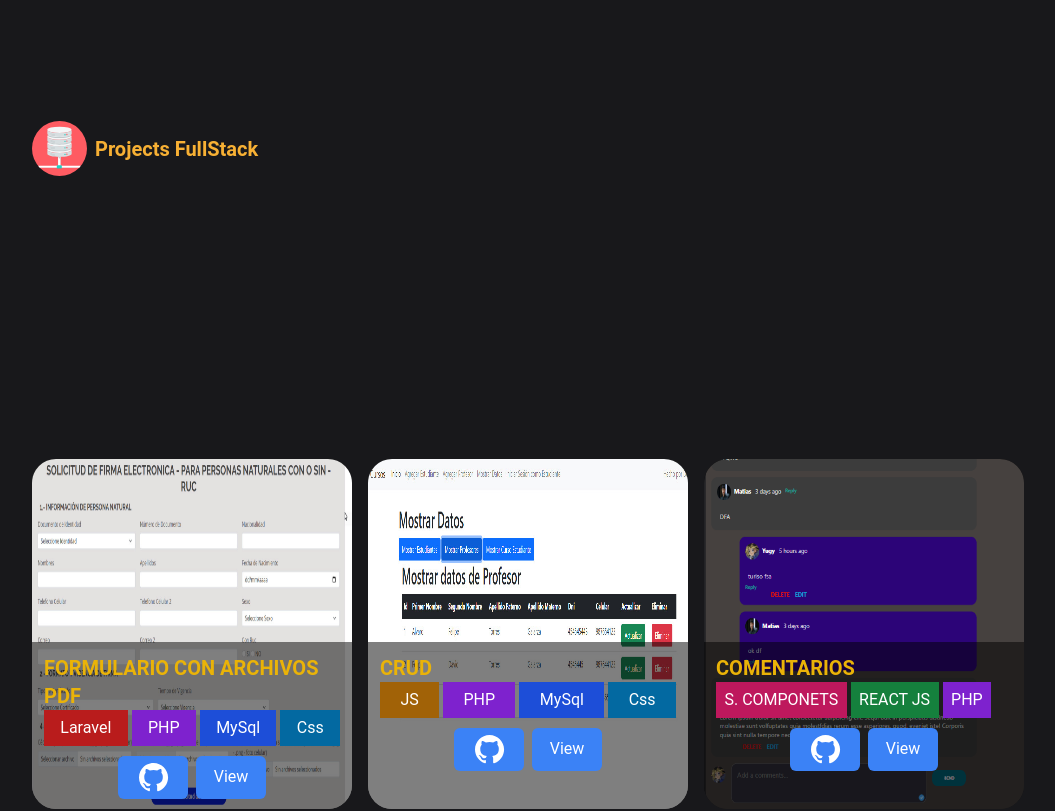
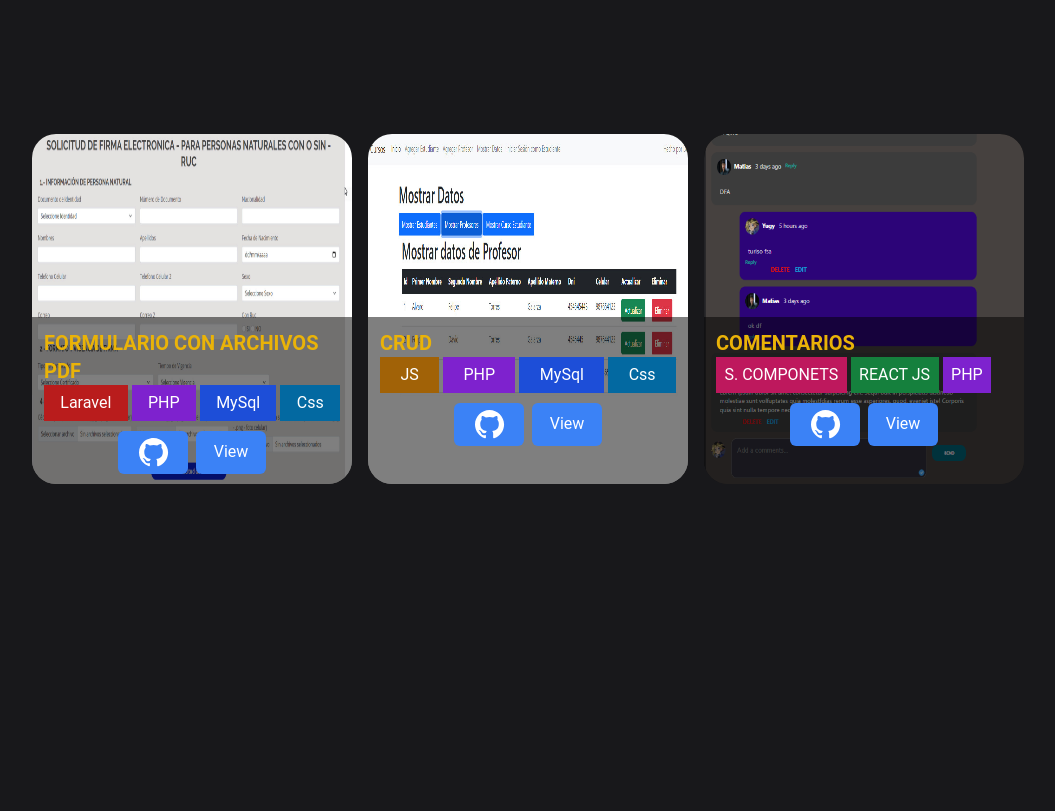
Before and after one commit to DengelLionel/portfoliodengel, a React (Create React App) app: page / in a window 1280 px wide. Shown: the part 1300-2111 px from the top of the page, without its empty margins (112-1167 px from the left). Built offline with nearby package versions, Linux system fonts and the light colour scheme; a web font is replaced by a local one.

Commit message:
more improvement

```diff
--- a/src/Pages/DesarrolloWeb/fullstack/index.js
+++ b/src/Pages/DesarrolloWeb/fullstack/index.js
@@ -1,16 +1,13 @@
 import CartaDesarrollo from "../CartaDesarrollo"
 import {datosProyectosBackendAndFrontend} from "../../../DatosUser/datosProyecto"
 export default function FullStack({colorTitulo}){
-    const colorTextoTitulo=`${colorTitulo} font-bold font-robotom text-md pl-2 lg:text-lg xl:text-xl 2xl:text-2xl`
+    /* const colorTextoTitulo=`${colorTitulo} font-bold font-robotom text-md pl-2 lg:text-lg xl:text-xl 2xl:text-2xl` */
     return(
 
         <>
 
-        <div className="inline-flex justify-start items-center ">
-       <img className="w-[55px] h-[55px]" alt="img" src="img/database.svg"/>
-       <p className={colorTextoTitulo}>Projects FullStack</p>
-       </div>
-        <div className="grid grid-cols-[auto] gap-4 lg:grid lg:grid-cols-[auto,auto,auto] lg:gap-4 lg:w-full lg:mt-[50px] md:grid md:grid-cols-[auto,auto] md:gap-4">
+
+        <section className="grid grid-cols-[auto] gap-4 lg:grid lg:grid-cols-[auto,auto,auto] lg:gap-4 lg:w-full lg:mt-[50px] xl:flex xl:flex-wrap md:grid md:grid-cols-[auto,auto] md:gap-4">
         {datosProyectosBackendAndFrontend?.map(e=>{
             return(
                 <CartaDesarrollo
@@ -27,7 +24,7 @@ export default function FullStack({colorTitulo}){
         })}
 
 
-        </div>
+        </section>
 
 
         </>
--- a/src/components/Body/Portafolio.js
+++ b/src/components/Body/Portafolio.js
@@ -60,7 +60,7 @@ export default function Portafolio({colortexto}){
     return(
         <>
 
-        <section  className=" h-[155vh] sm:h-auto md:auto lg:h-[155vh] xl:h-[180vh]   2xl:h-[145vh] z-[25]  ">
+        <section  className=" h-[155vh] sm:h-auto md:auto lg:h-[155vh] xl:h-auto  2xl:h-[145vh] z-[25]  ">
         <h2 id="portafolio" className={claseTitulo}>PROJECTS</h2>
             <div className=" w-full h-[100px]  2xl:mt-[100px] 2xl:mb-[150px] flex justify-center items-center mb-[120px]">
             <Triangulo/>
@@ -75,7 +75,7 @@ export default function Portafolio({colortexto}){
                 <button onClick={HandleMovilDevelopment} className={ClaseBottom2}>Mobile Development</button>
               {/*   <button onClick={HandleDesign} className={ClaseBottom3}>Grafic Design</button> */}
                 </div>
-        <section className="w-full h-[500px] mt-[50px]   pt-[20px] pb-[20px] grid grid-cols-[auto] gap-4 justify-center items-center lg:grid lg:grid-cols-[auto] lg:gap-10   lg:h-[610px]  xl:w-full xl:overflow-hidden xl:h-[900px] xl:grid xl:grid-cols-[auto]  xl:gap-[60px]  relative -top-[15vh] sm:relative sm:-top-[10vh] 2xl:mt-[50px]">
+        <section className="w-full h-[500px] mt-[50px]   pt-[20px] pb-[20px] grid grid-cols-[auto] gap-4 justify-center items-center lg:grid lg:grid-cols-[auto] lg:gap-10   lg:h-[610px]  xl:w-full xl:overflow-hidden xl:h-auto xl:grid xl:grid-cols-[auto]  xl:gap-[60px]  relative -top-[15vh] sm:relative sm:-top-[10vh] 2xl:mt-[50px]">
        {/*  <CartaPortafolio pagina={"desarrolloweb"}   imagen={"/img/desarrolloweb.png"}/>
         <CartaPortafolio pagina={"desarrollomovil"}  imagen={"/img/desarrollomovil.png"}/>
         <CartaPortafolio pagina={"disenografico"}  imagen={"/img/diseñografico.png"}/> */}
```
Also changed, not shown: public/img/database.svg (deleted).
